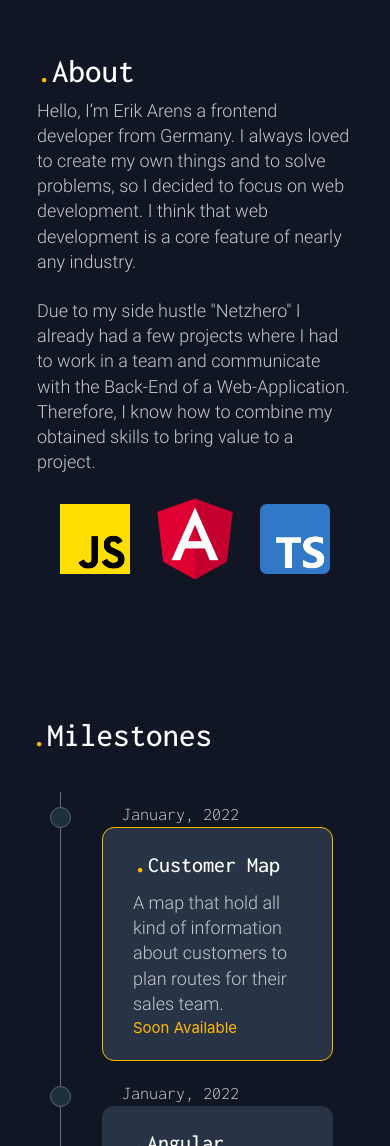
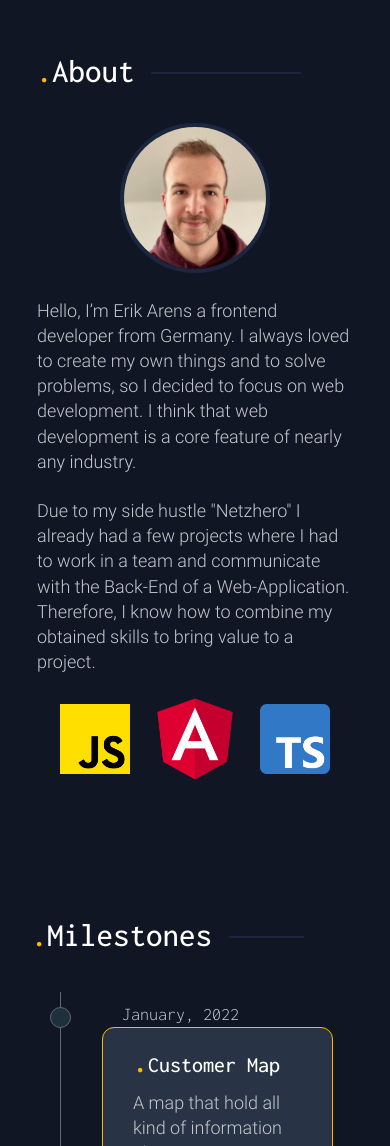
Before and after one commit to erikarens/PersonalWebsite_v2, a Vue app: page / in a window 390 px wide. Shown: the part 879-2025 px from the top of the page. Built offline with nearby package versions, Linux system fonts and the light colour scheme.

Commit message:
Added an image of myself and new horizontal breaking lines for mobile.

```diff
--- a/src/assets/base.css
+++ b/src/assets/base.css
@@ -226,4 +226,16 @@ body {
     padding: 10px 20px;
     margin: auto;
   }
+
+  .mobile-line {
+    display: inline-block;
+    width: 150px; /*or whatever width you want the effect of <hr>*/
+    border-top: 2px solid #1b2741;
+    border-radius: 1px;
+    padding-bottom: 8px;
+  }
+
+  .mobile-line.milestone {
+    width: 75px;
+  }
 }
--- a/src/components/About.vue
+++ b/src/components/About.vue
@@ -5,29 +5,23 @@ export default {};
 <template>
   <div class="content-container about">
     <h2 class="secondary-m normal f45 center mobile-text">
-      <span class="heading-dot">.</span>About
+      <span class="heading-dot">.</span>About <span class="mobile-line"></span>
     </h2>
+    <img src="../assets/images/erikarens.jpg" alt="" class="personal-img" />
     <p class="primary-l accent f20 center mobile-text">
-      Hello, I’m Erik Arens a frontend developer from Germany. I always loved to
-      create my own things and to solve problems, so I decided to focus on web
-      development. I think that web development is a core feature of nearly any
+      Hello, I’m Erik Arens a frontend developer from Germany. I always loved to create my own things and to solve
+      problems, so I decided to focus on web development. I think that web development is a core feature of nearly any
       industry.
     </p>
+
     <br />
     <p class="primary-l accent f20 center mobile-text">
-      Due to my side hustle "Netzhero" I already had a few projects where I had
-      to work in a team and communicate with the Back-End of a Web-Application.
-      Therefore, I know how to combine my obtained skills to bring value to a
+      Due to my side hustle "Netzhero" I already had a few projects where I had to work in a team and communicate with
+      the Back-End of a Web-Application. Therefore, I know how to combine my obtained skills to bring value to a
       project.
     </p>
     <div class="tech-stack-container">
-      <img
-        src="../assets/images/js.png"
-        alt="Tech Stack JavaScript"
-        class="stack"
-        width="135"
-        height="135"
-      />
+      <img src="../assets/images/js.png" alt="Tech Stack JavaScript" class="stack" width="135" height="135" />
       <img
         src="../assets/images/angular.png"
         alt="Tech Stack Angular 2+"
@@ -35,13 +29,7 @@ export default {};
         width="250"
         height="250"
       />
-      <img
-        src="../assets/images/ts.png"
-        alt="Tech Stack TypeScript"
-        class="stack"
-        width="135"
-        height="135"
-      />
+      <img src="../assets/images/ts.png" alt="Tech Stack TypeScript" class="stack" width="135" height="135" />
     </div>
   </div>
 </template>
@@ -51,6 +39,17 @@ export default {};
   display: flex;
   justify-content: center;
   align-items: center;
+}
+
+.personal-img {
+  border: 4px solid #1b2741;
+  border-radius: 50%;
+  width: 150px;
+  display: block;
+  margin-left: auto;
+  margin-right: auto;
+  margin-top: 25px;
+  margin-bottom: 25px;
 }
 
 @media screen and (max-width: 600px) {
--- a/src/components/Milestones.vue
+++ b/src/components/Milestones.vue
@@ -5,7 +5,7 @@ export default {};
 <template>
   <div class="milestone-container">
     <h2 class="secondary-m normal f45 center mobile-text">
-      <span class="heading-dot">.</span>Milestones
+      <span class="heading-dot">.</span>Milestones <span class="mobile-line milestone"></span>
     </h2>
 
     <div class="timeline">
```
Also changed, not shown: src/assets/images/erikarens.jpg (added).
